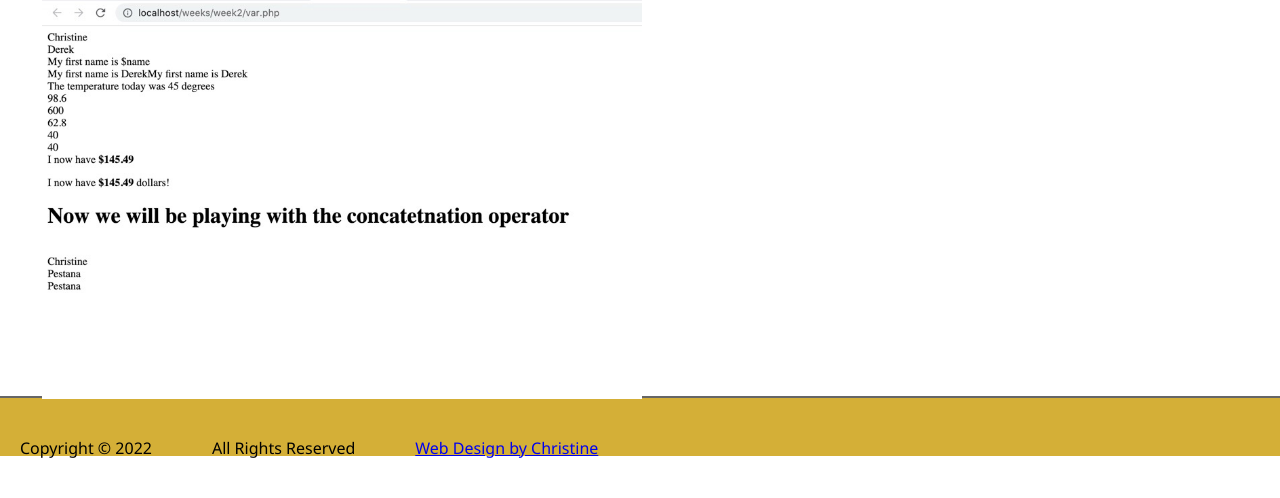
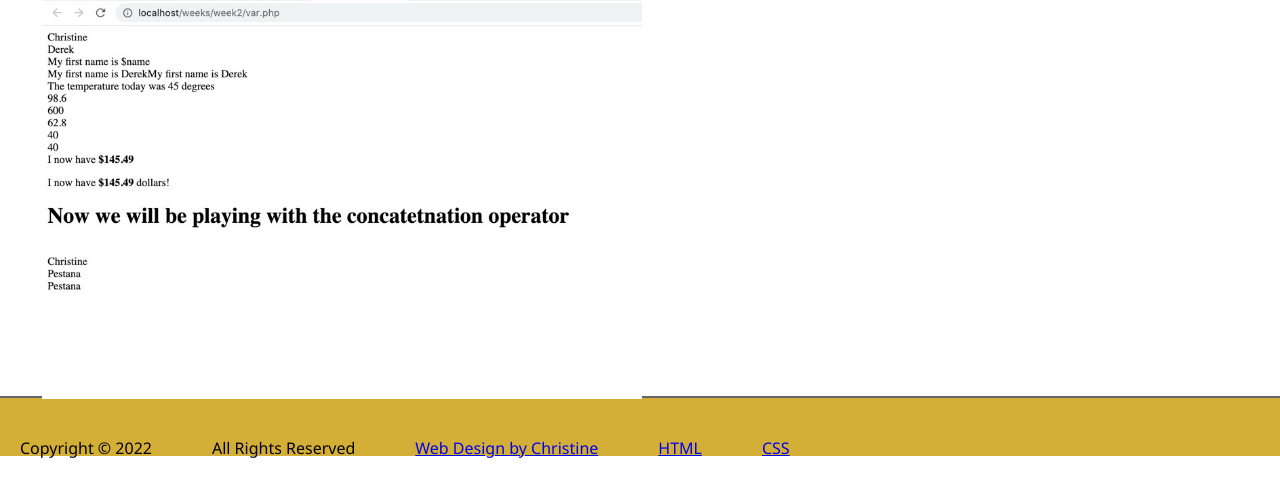
Before and after one commit to cpestana/it261, a PHP site: page / in a window 1280 px wide. Shown: the part 903-1401 px from the top of the page. Run offline with PHP 8.4, Linux system fonts and the light colour scheme.

Commit message:
validate_html_css

```diff
--- a/index.php
+++ b/index.php
@@ -89,6 +89,8 @@
     </li>
     <li>All Rights Reserved</li>
     <li><a href="../index.php">Web Design by Christine</a></li>
+    <li><a href="https://validator.w3.org/nu/?showsource=yes&showoutline=yes&showimagereport=yes&doc=https%3A%2F%2Fchristine-it-261-portal.herokuapp.com%2F">HTML</a></li>
+    <li><a href="https://jigsaw.w3.org/css-validator/validator?uri=https%3A%2F%2Fchristine-it-261-portal.herokuapp.com%2F&profile=css3svg&usermedium=all&warning=1&vextwarning=&lang=en">CSS</a></li>
 </ul>
 </div> <!--end inner-footer-->
     </footer>
```
